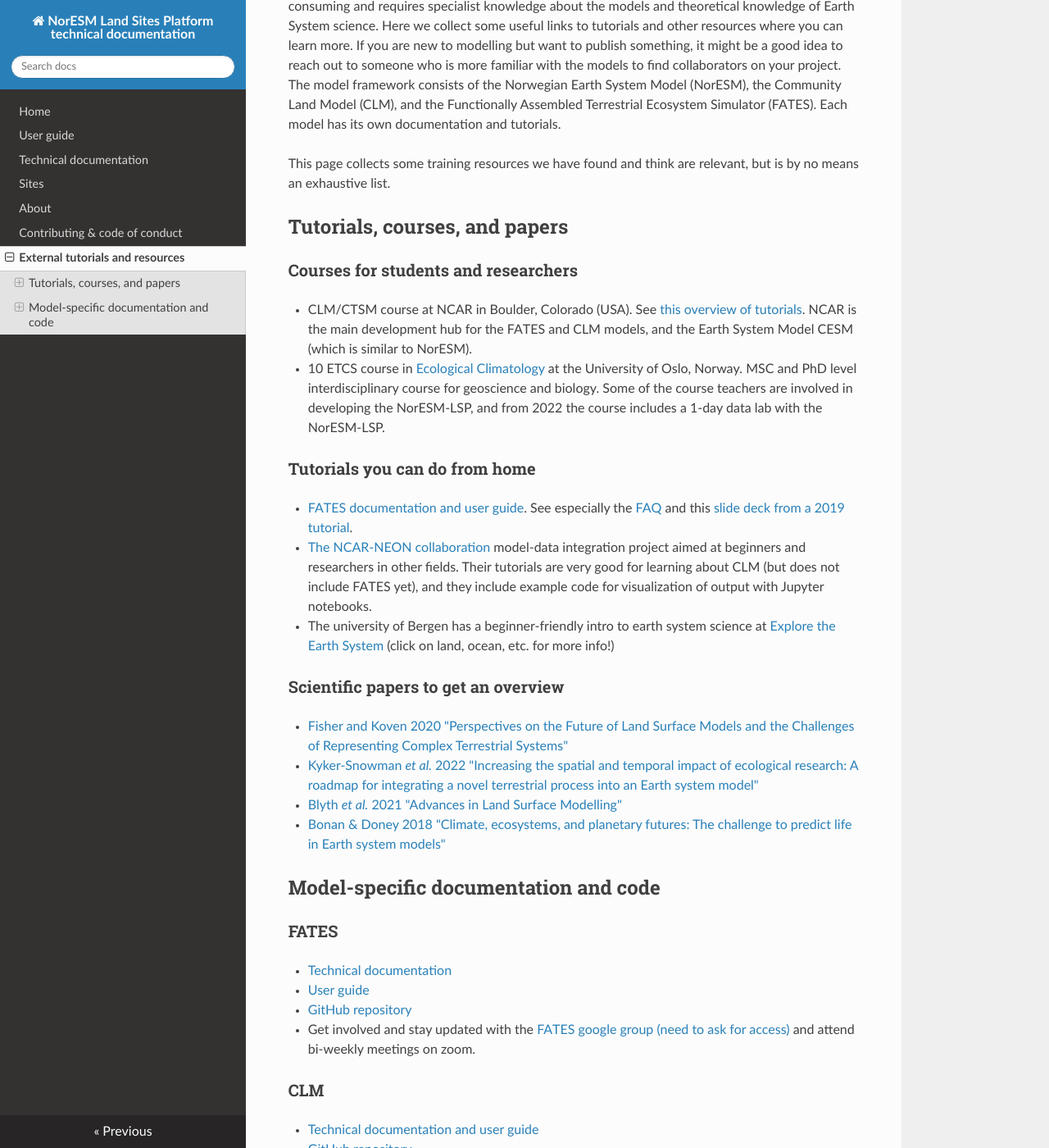
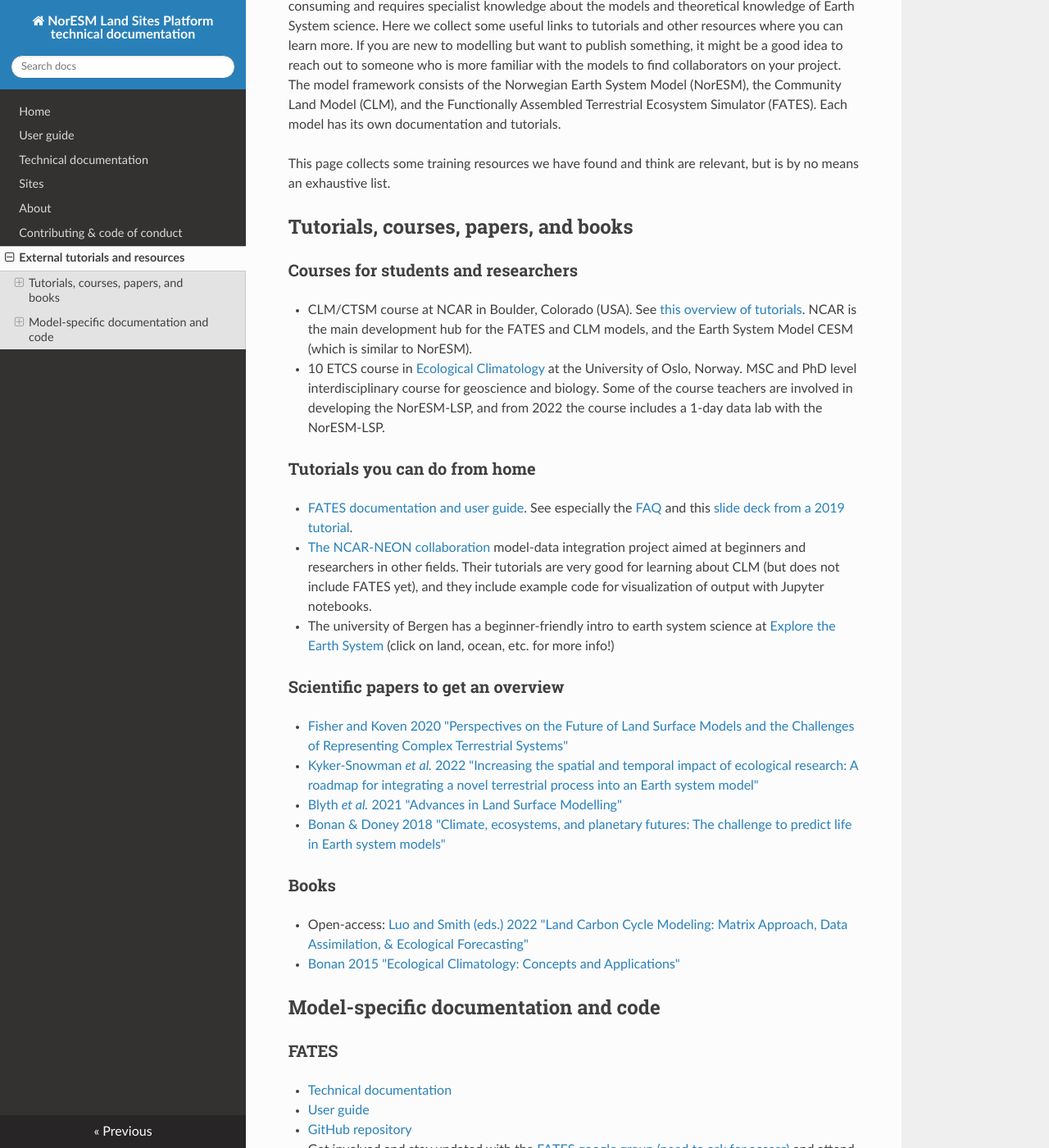
Before and after one commit to NorESMhub/noresm-land-sites-platform, an MkDocs documentation site: the page built from docs/resources.md, in a window 1280 px wide and 1400 px high, scrolled down 260 px. Shown: the whole window at 82% size. Built offline with MkDocs 1.6.1, drawn with Linux system fonts in a browser that asks for light colours; nearby versions of some CDN libraries.

Commit message:
add books

```diff
--- a/docs/resources.md
+++ b/docs/resources.md
@@ -6,7 +6,7 @@
 
 This page collects some training resources we have found and think are relevant, but is by no means an exhaustive list.
 
-## Tutorials, courses, and papers
+## Tutorials, courses, papers, and books
 
 ### Courses for students and researchers
 
@@ -25,6 +25,11 @@
 - [Kyker-Snowman *et al.* 2022 "Increasing the spatial and temporal impact of ecological research: A roadmap for integrating a novel terrestrial process into an Earth system model"](https://doi.org/10.1111/gcb.15894)
 - [Blyth *et al.* 2021 "Advances in Land Surface Modelling"](https://link.springer.com/article/10.1007/s40641-021-00171-5)
 - [Bonan & Doney 2018 "Climate, ecosystems, and planetary futures: The challenge to predict life in Earth system models"](https://doi.org/10.1126/science.aam8328)
+
+### Books
+
+- Open-access: [Luo and Smith (eds.) 2022 "Land Carbon Cycle Modeling: Matrix Approach, Data Assimilation, & Ecological Forecasting"](https://doi.org/10.1201/9780429155659)
+- [Bonan 2015 "Ecological Climatology: Concepts and Applications"](https://doi.org/10.1017/CBO9781107339200)
 
 ## Model-specific documentation and code
 
```
